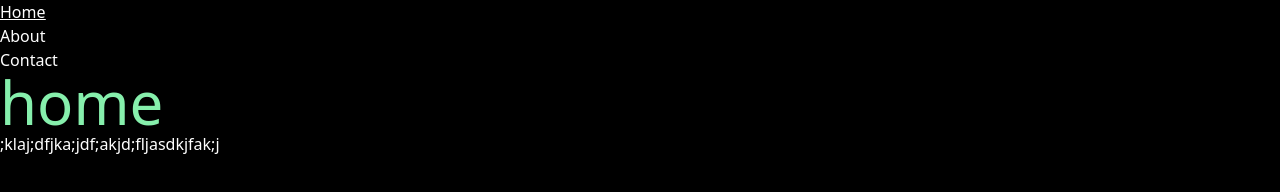
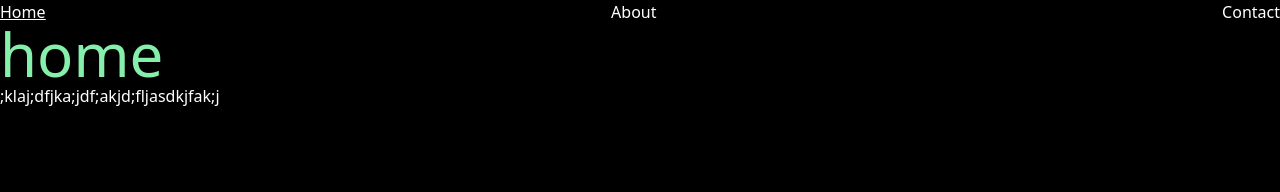
Before and after one commit to thedhinakarr/portfolio, a Gatsby site: page / in a window 1280 px wide. Built offline with nearby package versions, Linux system fonts and the light colour scheme; Gatsby itself is replaced by a stand-in of ours.

Commit message:
styled better

```diff
--- a/src/components/layout.js
+++ b/src/components/layout.js
@@ -8,11 +8,11 @@ export default function Layout({children,pageTitle,pageHeading}) {
                 {pageTitle}
             </title>
             <nav>
-                <ul>
-                    <li className='hover:underline'><Link to="/">Home</Link></li>
-                    <li className='hover:underline'><Link to="/about">About</Link></li>
-                    <li className='hover:underline'><Link to="/contact">Contact</Link></li>
-                </ul>
+                <div className="container mx-auto flex justify-between items-center">
+                    <a className='hover:underline'><Link to="/">Home</Link></a>
+                    <a className='hover:underline'><Link to="/about">About</Link></a>
+                    <a className='hover:underline'><Link to="/contact">Contact</Link></a>
+                </div>
             </nav>
             <h1 className='text-green-300 text-6xl'>{pageHeading}</h1>
             {children}
```
